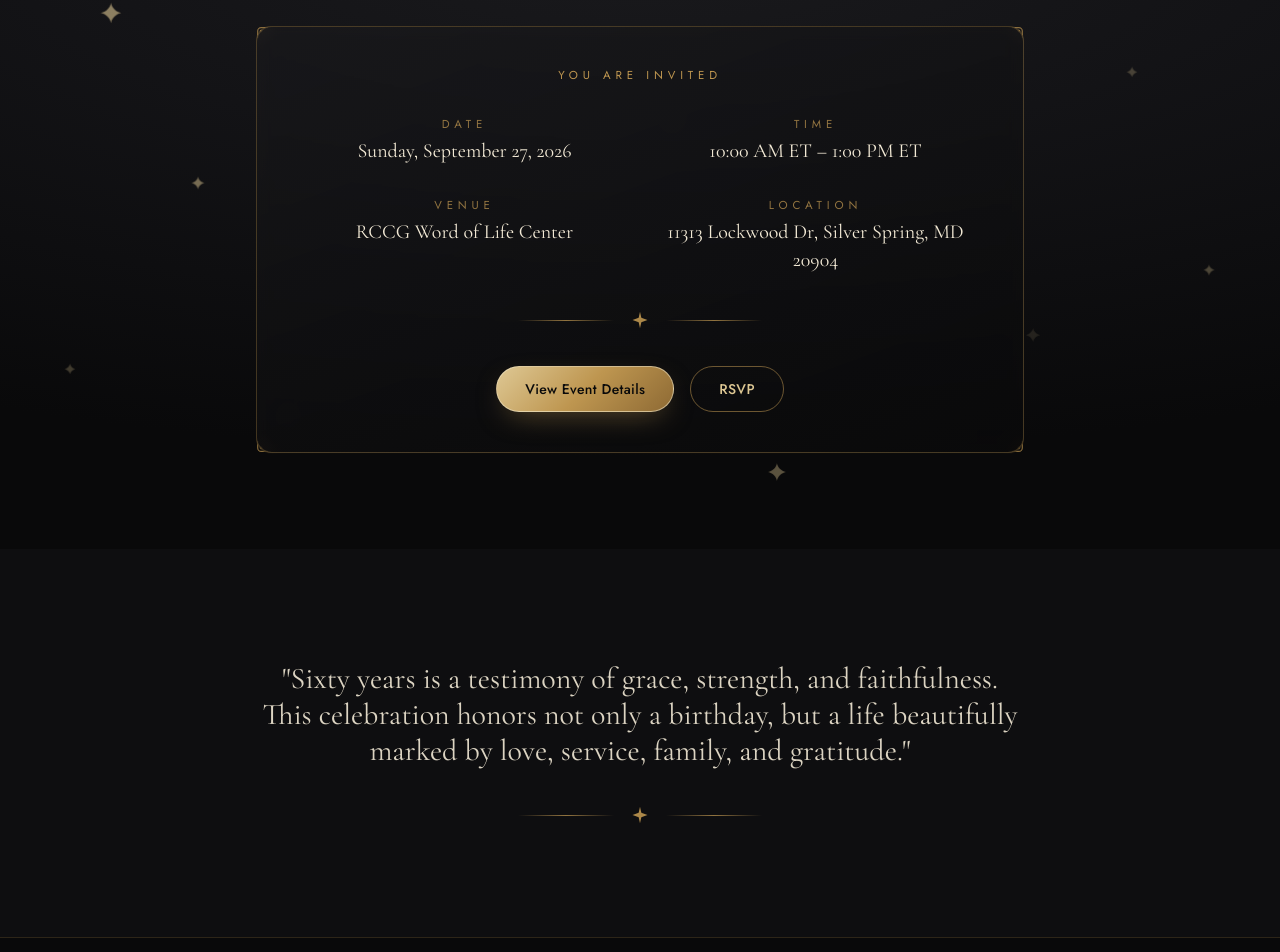
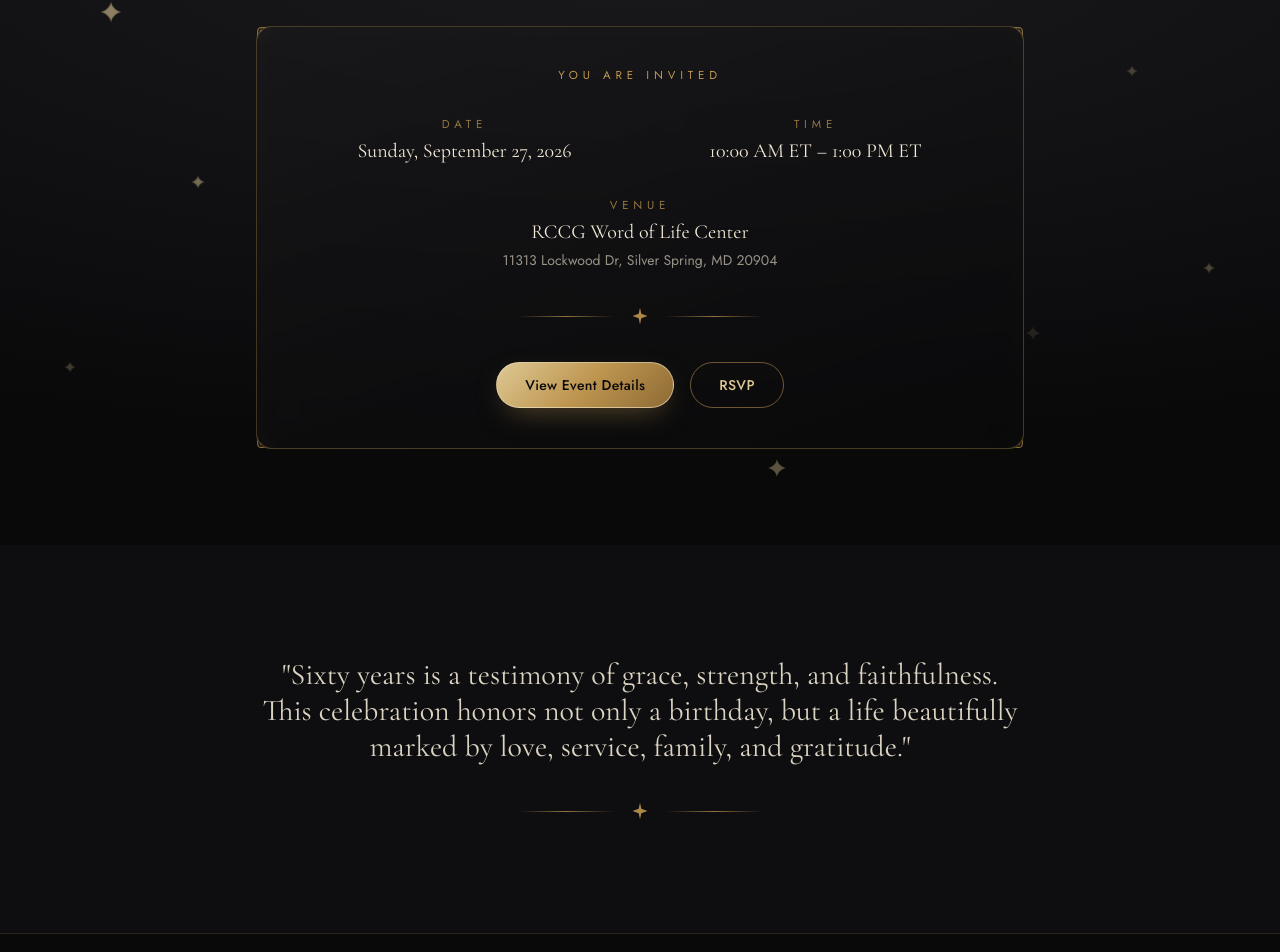
Before and after one commit to femiprofessionals-code/ukeme60th, a React (Vite) app: page / in a window 1280 px wide. Shown: the part 1419-2371 px from the top of the page. Built offline with nearby package versions, Linux system fonts and the light colour scheme; no server answers.

Commit message:
Merge venue and location into one block on home summary

```diff
--- a/src/pages/Home.jsx
+++ b/src/pages/Home.jsx
@@ -7,11 +7,12 @@ import CTAButtons from '../components/CTAButtons'
 import DecorativeBorder from '../components/DecorativeBorder'
 import Sparkles from '../components/Sparkles'
 
-function SummaryItem({ label, value }) {
+function SummaryItem({ label, value, sub, className = '' }) {
   return (
-    <div className="text-center">
+    <div className={`text-center ${className}`}>
       <p className="eyebrow mb-1 text-gold/75">{label}</p>
       <p className="display text-lg text-ivory sm:text-xl">{value}</p>
+      {sub && <p className="mt-1 font-body text-sm text-ivory/60">{sub}</p>}
     </div>
   )
 }
@@ -48,8 +49,12 @@ export default function Home() {
               <div className="grid gap-8 sm:grid-cols-2">
                 <SummaryItem label="Date" value={event.dateLabel} />
                 <SummaryItem label="Time" value={event.timeLabel} />
-                <SummaryItem label="Venue" value={event.venue} />
-                <SummaryItem label="Location" value={event.addressLine} />
+                <SummaryItem
+                  label="Venue"
+                  value={event.venue}
+                  sub={event.addressLine}
+                  className="sm:col-span-2"
+                />
               </div>
               <GoldDivider className="my-9" />
               <CTAButtons
```
